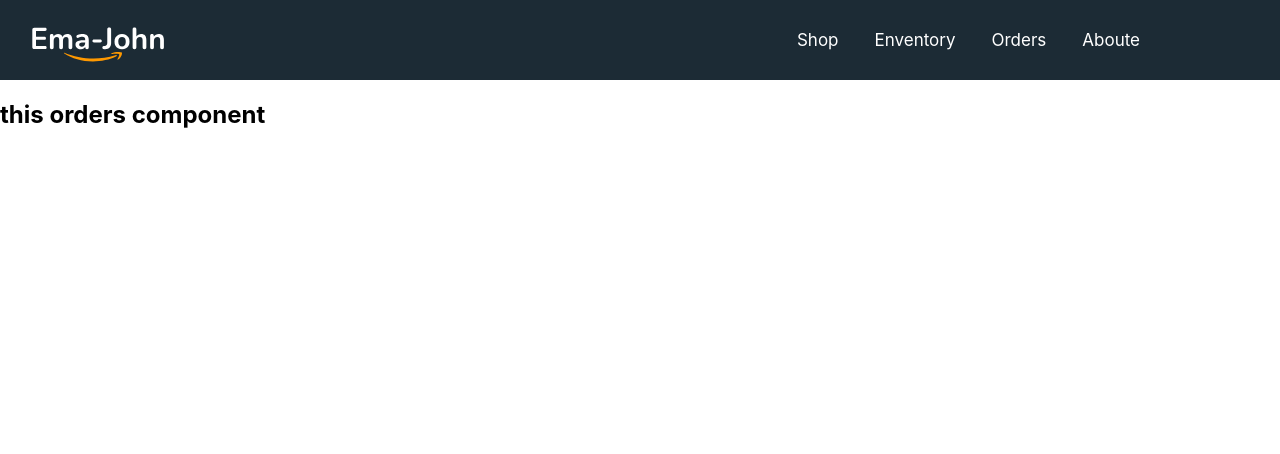
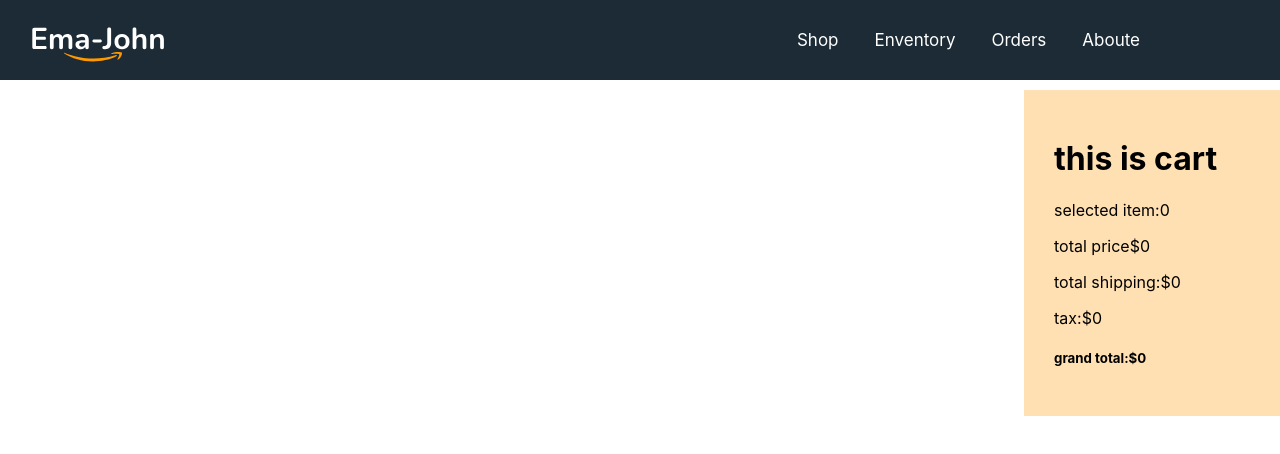
Before and after one commit to hmtamim199/simple-ema-john, a React (Create React App) app: page /orders in a window 1280 px wide. Shown: the top 454 px of the page. Built offline with nearby package versions, Linux system fonts and the light colour scheme.

Commit message:
a new commit added

```diff
--- a/src/components/orders/Orders.js
+++ b/src/components/orders/Orders.js
@@ -1,11 +1,18 @@
-import React from 'react';
+import React, { useState } from 'react';
 import { useLoaderData } from 'react-router-dom';
+import Cart from '../Cart/Cart';
 
 const Orders = () => {
-  const products = useLoaderData()
+  const {products , previousCart} = useLoaderData();
+  const [cart, setCart]= useState(previousCart)
   return (
-    <div>
-      <h2>this orders component {products.length}</h2>
+    <div className='shop'>
+     <div className='product-container'>
+
+     </div>
+     <div className='cart-container'>
+    <Cart cart={cart}></Cart>
+     </div>
     </div>
   );
 };
```
